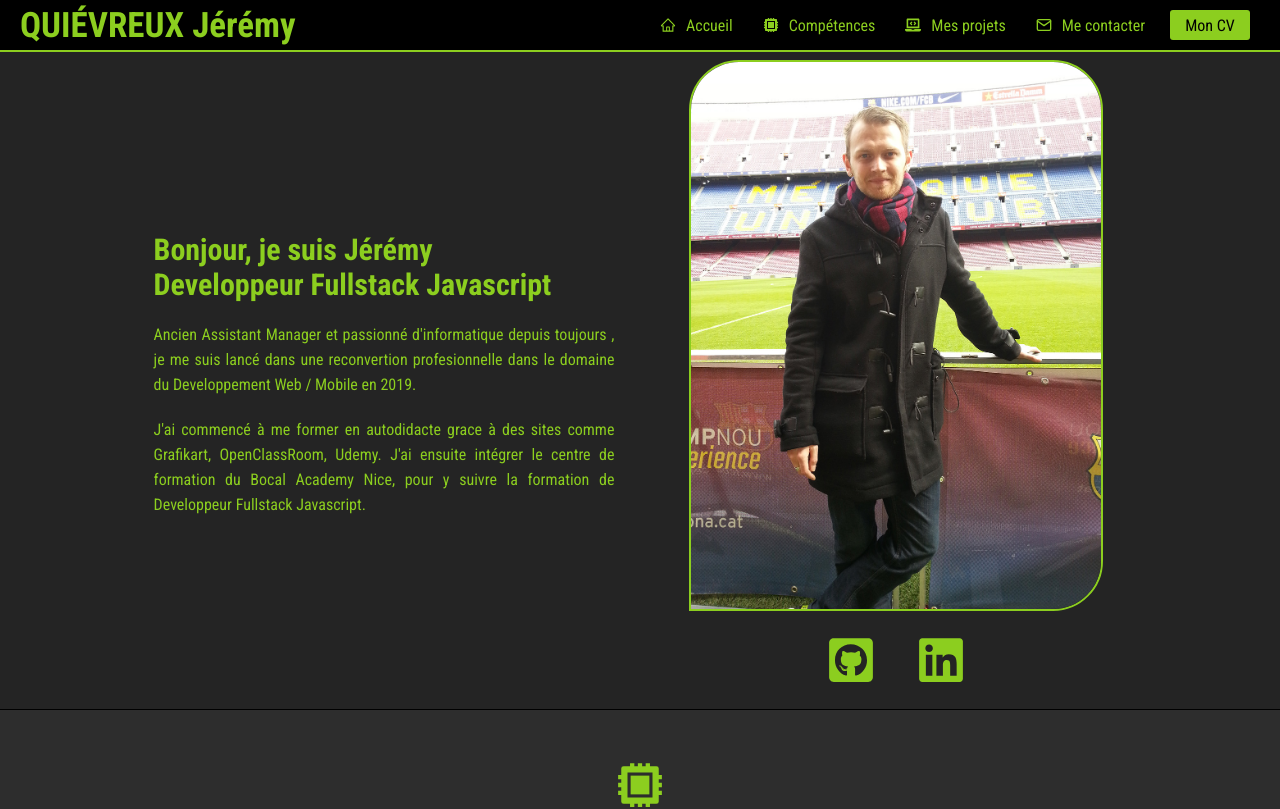
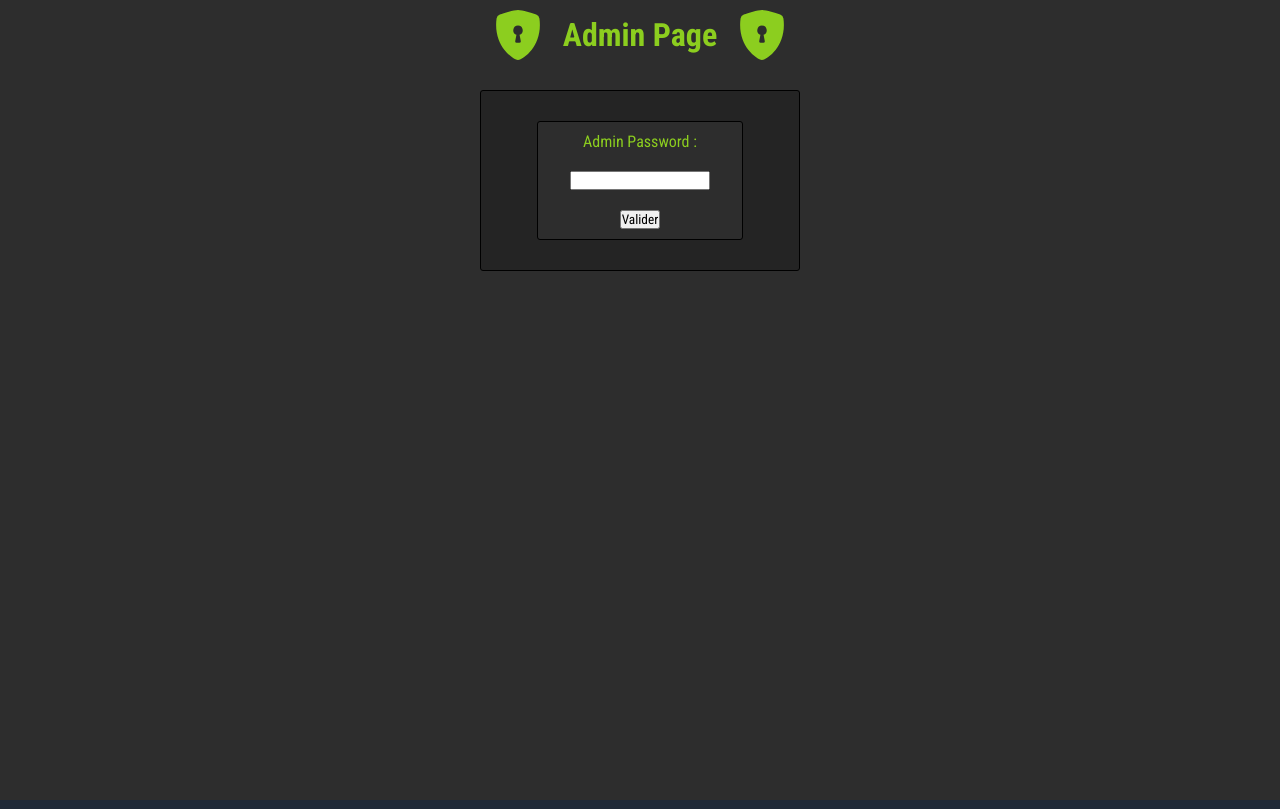
Before and after one commit to JeremyQuievreux/Portfolio-front, a React (Create React App) app: page /admin in a window 1280 px wide. Shown: the top 809 px of the page. Built offline with nearby package versions, Linux system fonts and the light colour scheme.

Commit message:
update admin page

```diff
--- a/package.json
+++ b/package.json
@@ -11,6 +11,7 @@
     "react": "^17.0.2",
     "react-dom": "^17.0.2",
     "react-icons": "^4.3.1",
+    "react-router-dom": "^6.0.2",
     "react-scripts": "4.0.3",
     "web-vitals": "^1.1.2"
   },
--- a/src/Admin/Admin.js
+++ b/src/Admin/Admin.js
@@ -1,11 +1,27 @@
 import './Admin.scss';
 
-import React from 'react'
+import { BsFillShieldLockFill } from "react-icons/bs";
+
 
 function Admin() {
+
+
     return (
-        <div>
-            <h1>Admin Page</h1>
+        <div className="admin-page-main-container">
+            <div className="admin-page-title">
+                <BsFillShieldLockFill/>
+                <h1>Admin Page</h1>
+                <BsFillShieldLockFill/>
+            </div>
+            <div className="form-admin-container">
+                <form className="form-admin">
+                    <div className="form-admin-line">
+                        <label htmlFor="password">Admin Password : </label>
+                        <input type="password" name="password" id="password" />
+                    </div>
+                    <button>Valider</button>
+                </form>
+            </div>
         </div>
     )
 }
--- a/src/Admin/Admin.scss
+++ b/src/Admin/Admin.scss
@@ -0,0 +1,56 @@
+@import '../master.scss';
+
+.admin-page-main-container{
+
+    background-color: $tier3;
+    width: 100%;
+    height: 100vh;
+    color: $secondary;
+    display: flex;
+    flex-direction: column;
+    align-items: center;
+    .admin-page-title{
+        display: flex;
+        align-items: center;
+        margin-top: 10px;
+        margin-bottom: 30px;
+        svg{
+            width: 50px;
+            height: 50px;
+            margin: 0 20px;
+        }
+    }
+    .form-admin-container{
+        border: 1px solid $primary;
+        border-radius: 3px;
+        width: 25%;
+        display: flex;
+        justify-content: center;
+        background-color: $tier2;
+        padding: 30px;
+        .form-admin{
+            width: 80%;
+            border: 1px solid $primary;
+            border-radius: 3px;
+            display: flex;
+            flex-direction: column;
+            align-items: center;
+            background-color: $tier3;
+            .form-admin-line{
+                width: 100%;
+                display: flex;
+                flex-direction: column;
+                align-items: center;
+                label{
+                    margin: 10px;
+                }
+                input{
+                    margin: 10px;
+                }
+            }
+            button{
+                margin: 10px;
+            }
+        }
+    }
+}
--- a/src/App.js
+++ b/src/App.js
@@ -1,5 +1,7 @@
 //style
 import './App.scss';
+
+import {BrowserRouter as Router, Routes, Route} from 'react-router-dom';
 //composants
 import Navbar from './Navbar/Navbar';
 import About from './About/About';
@@ -7,16 +9,28 @@ import Skills from './Skills/Skills';
 import Projects from './Projects/Projects';
 import Contact from './Contact/Contact';
 import Footer from './Footer/Footer';
+import Admin from './Admin/Admin';
+import ErrorPage from './ErrorPage/ErrorPage';
 
 function App() {
   return (
     <div className="app">
+      <Router>
+        <Routes>
+          <Route exact path="/" element={
+            <>
             <Navbar/>
             <About/>
             <Skills/>
             <Projects/>
             <Contact/>
             <Footer/>
+            </>
+          }/>
+          <Route path="/admin" element={<Admin/>}/>
+          <Route path="*" element={<ErrorPage/>}/>
+        </Routes>
+      </Router>
     </div>
   );
 }
--- /dev/null
+++ b/src/ErrorPage/ErrorPage.js
@@ -0,0 +1,11 @@
+import React from 'react'
+
+function ErrorPage() {
+    return (
+        <div>
+            <h1>404 not found</h1>
+        </div>
+    )
+}
+
+export default ErrorPage
```
Also changed, not shown: src/ErrorPage/ErrorPage.scss (added), 1 other file (tests, documents, lock files or other folders). Lines whose indentation alone changed are shown as unchanged.
